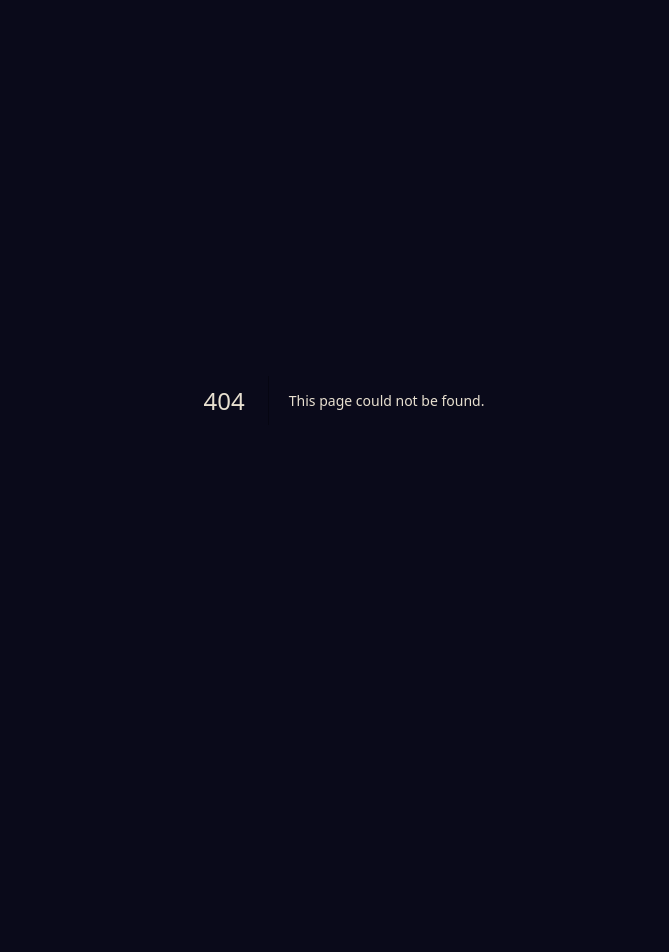
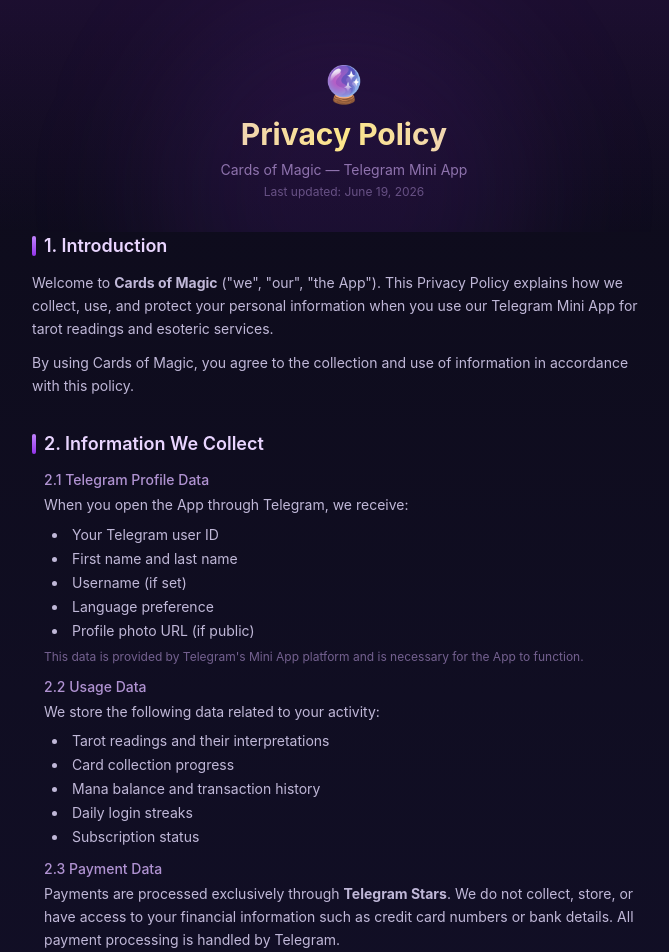
Before and after one commit to d1mambaway/tarot-ai-app, a Next.js app: page /privacy in a window 1280 px wide. Before the commit this address had no page. Shown: the top 952 px of the page, without its empty margins (296-965 px from the left). Before the commit the page ends 800 px from the top, so only its background shows below. Built offline with nearby package versions, Linux system fonts and the light colour scheme.

Commit message:
feat: add privacy policy page

```diff
--- /dev/null
+++ b/src/app/privacy/page.tsx
@@ -0,0 +1,201 @@
+import type { Metadata } from 'next';
+
+export const metadata: Metadata = {
+  title: 'Privacy Policy — Cards of Magic',
+  description: 'Privacy Policy for Cards of Magic Telegram Mini App',
+};
+
+export default function PrivacyPolicy() {
+  return (
+    <div className="min-h-screen bg-gradient-to-b from-[#0d0b1a] via-[#13102a] to-[#0d0b1a] text-[#e0d8f0]">
+      {/* Decorative top */}
+      <div className="relative overflow-hidden">
+        <div className="absolute inset-0 bg-gradient-to-b from-purple-900/20 to-transparent" />
+        <div className="absolute top-0 left-1/2 -translate-x-1/2 w-96 h-96 bg-purple-600/10 rounded-full blur-3xl" />
+        <div className="relative z-10 max-w-2xl mx-auto px-6 pt-16 pb-8 text-center">
+          <p className="text-4xl mb-3">🔮</p>
+          <h1 className="text-3xl font-bold bg-gradient-to-r from-purple-300 via-amber-200 to-purple-300 bg-clip-text text-transparent">
+            Privacy Policy
+          </h1>
+          <p className="text-sm text-purple-300/60 mt-2">Cards of Magic — Telegram Mini App</p>
+          <p className="text-xs text-purple-300/40 mt-1">Last updated: June 19, 2026</p>
+        </div>
+      </div>
+
+      {/* Content */}
+      <div className="max-w-2xl mx-auto px-6 pb-20 space-y-8">
+        <Section title="1. Introduction">
+          <p>
+            Welcome to <b>Cards of Magic</b> (&quot;we&quot;, &quot;our&quot;, &quot;the App&quot;). This Privacy Policy
+            explains how we collect, use, and protect your personal information when you use our
+            Telegram Mini App for tarot readings and esoteric services.
+          </p>
+          <p>
+            By using Cards of Magic, you agree to the collection and use of information in accordance
+            with this policy.
+          </p>
+        </Section>
+
+        <Section title="2. Information We Collect">
+          <Subsection title="2.1 Telegram Profile Data">
+            <p>When you open the App through Telegram, we receive:</p>
+            <ul className="list-disc list-inside space-y-1 ml-2 text-sm">
+              <li>Your Telegram user ID</li>
+              <li>First name and last name</li>
+              <li>Username (if set)</li>
+              <li>Language preference</li>
+              <li>Profile photo URL (if public)</li>
+            </ul>
+            <p className="text-xs text-purple-300/50 mt-1">
+              This data is provided by Telegram&apos;s Mini App platform and is necessary for the App to function.
+            </p>
+          </Subsection>
+
+          <Subsection title="2.2 Usage Data">
+            <p>We store the following data related to your activity:</p>
+            <ul className="list-disc list-inside space-y-1 ml-2 text-sm">
+              <li>Tarot readings and their interpretations</li>
+              <li>Card collection progress</li>
+              <li>Mana balance and transaction history</li>
+              <li>Daily login streaks</li>
+              <li>Subscription status</li>
+            </ul>
+          </Subsection>
+
+          <Subsection title="2.3 Payment Data">
+            <p>
+              Payments are processed exclusively through <b>Telegram Stars</b>. We do not collect,
+              store, or have access to your financial information such as credit card numbers or
+              bank details. All payment processing is handled by Telegram.
+            </p>
+          </Subsection>
+        </Section>
+
+        <Section title="3. How We Use Your Information">
+          <ul className="list-disc list-inside space-y-2 ml-2 text-sm">
+            <li>To provide personalized tarot readings and esoteric services</li>
+            <li>To maintain your account, progress, and card collection</li>
+            <li>To manage the mana economy and subscription features</li>
+            <li>To enable the daily card, streaks, and achievement systems</li>
+            <li>To process referral bonuses</li>
+            <li>To respond to support inquiries</li>
+            <li>To improve the App experience</li>
+          </ul>
+        </Section>
+
+        <Section title="4. Data Storage & Security">
+          <p>
+            Your data is stored on secure servers with encryption in transit (TLS/SSL). We use
+            industry-standard security measures to protect your personal information. Database
+            access is restricted and monitored.
+          </p>
+          <p>
+            Reading interpretations are generated by AI models and are not reviewed by humans
+            unless you contact support.
+          </p>
+        </Section>
+
+        <Section title="5. Third-Party Services">
+          <p>We use the following third-party services:</p>
+          <ul className="list-disc list-inside space-y-1 ml-2 text-sm">
+            <li><b>Telegram</b> — Platform, authentication, and payments</li>
+            <li><b>Vercel</b> — Application hosting</li>
+            <li><b>AI Language Models</b> — For generating reading interpretations</li>
+          </ul>
+          <p>
+            Each service has its own privacy policy. We recommend reviewing them for complete
+            information about their data practices.
+          </p>
+        </Section>
+
+        <Section title="6. Data Sharing">
+          <p>
+            We do <b>not</b> sell, rent, or share your personal information with third parties for
+            marketing purposes. Your reading history and personal data are private and visible
+            only to you.
+          </p>
+          <p>
+            Support messages may be reviewed by our team to provide assistance.
+          </p>
+        </Section>
+
+        <Section title="7. Data Retention">
+          <p>
+            Your data is retained as long as you use the App. If you wish to delete your account
+            and all associated data, please contact our support through the App.
+          </p>
+        </Section>
+
+        <Section title="8. Your Rights">
+          <p>You have the right to:</p>
+          <ul className="list-disc list-inside space-y-1 ml-2 text-sm">
+            <li>Access your personal data</li>
+            <li>Request correction of inaccurate data</li>
+            <li>Request deletion of your data</li>
+            <li>Withdraw consent at any time by stopping use of the App</li>
+          </ul>
+          <p>
+            To exercise these rights, contact us through the in-app support feature.
+          </p>
+        </Section>
+
+        <Section title="9. Children's Privacy">
+          <p>
+            Cards of Magic is not intended for users under the age of 13. We do not knowingly
+            collect personal information from children. If you believe a child has provided us
+            with personal data, please contact support for removal.
+          </p>
+        </Section>
+
+        <Section title="10. Changes to This Policy">
+          <p>
+            We may update this Privacy Policy from time to time. Changes will be posted on this
+            page with an updated revision date. Continued use of the App after changes constitutes
+            acceptance of the updated policy.
+          </p>
+        </Section>
+
+        <Section title="11. Contact Us">
+          <p>
+            If you have questions about this Privacy Policy, contact us through:
+          </p>
+          <ul className="list-disc list-inside space-y-1 ml-2 text-sm">
+            <li>In-app support (💬 icon)</li>
+            <li>
+              Telegram: <a href="https://t.me/cardsofmagicsupport_bot" className="text-purple-300 hover:text-purple-200 underline">@cardsofmagicsupport_bot</a>
+            </li>
+          </ul>
+        </Section>
+
+        {/* Footer */}
+        <div className="pt-8 border-t border-purple-500/10 text-center">
+          <p className="text-xs text-purple-300/30">
+            © 2026 Cards of Magic. All rights reserved.
+          </p>
+          <p className="text-2xl mt-3 opacity-30">🔮✨🃏</p>
+        </div>
+      </div>
+    </div>
+  );
+}
+
+function Section({ title, children }: { title: string; children: React.ReactNode }) {
+  return (
+    <section>
+      <h2 className="text-lg font-semibold text-purple-200 mb-3 flex items-center gap-2">
+        <span className="w-1 h-5 bg-gradient-to-b from-purple-400 to-purple-600 rounded-full inline-block" />
+        {title}
+      </h2>
+      <div className="space-y-3 text-sm leading-relaxed text-[#c0b8d8]">{children}</div>
+    </section>
+  );
+}
+
+function Subsection({ title, children }: { title: string; children: React.ReactNode }) {
+  return (
+    <div className="ml-3 mt-2">
+      <h3 className="text-sm font-medium text-purple-300/80 mb-1">{title}</h3>
+      <div className="space-y-2">{children}</div>
+    </div>
+  );
+}
```
